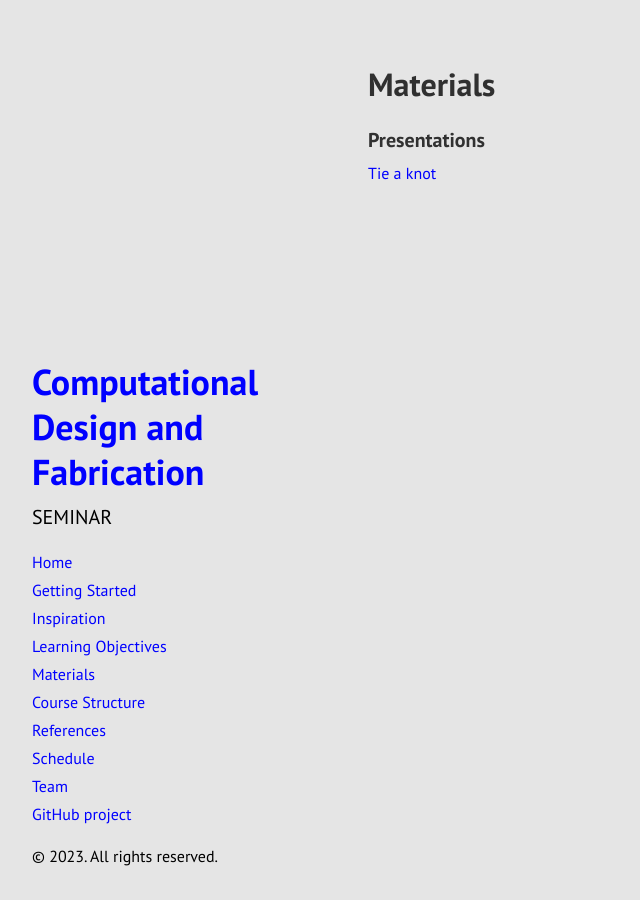
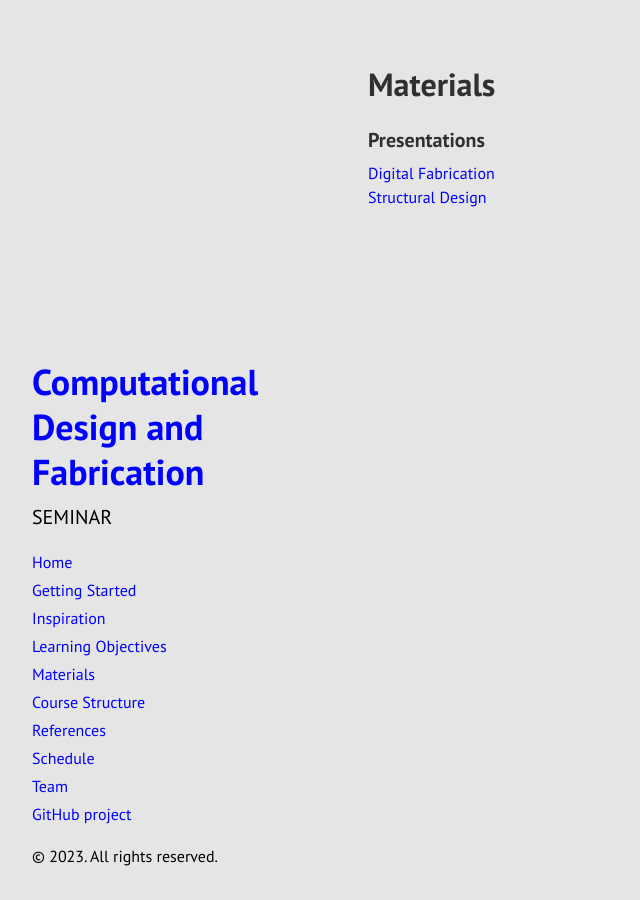
Before and after one commit to jckenny59/cdf_2023, a Jekyll site: the page built from docs/materials.md, in a window 1280 px wide. Shown: the whole page, without its empty margins (0-640 px from the left). Built offline with Jekyll 4.4.1, drawn with Linux system fonts in a browser that asks for light colours; Markdown is read by kramdown in place of the engine named in the settings.

Commit message:
Update materials.md

```diff
--- a/docs/materials.md
+++ b/docs/materials.md
@@ -4,4 +4,6 @@
 ---
 ### Presentations
 
-[Tie a knot](https://augmentedfabricationlab.github.io/cdf_2023/materials/pdfs/230505_CDF_StructuralDesign_PDAcunto.pdf)
+[Digital Fabrication](https://github.com/augmentedfabricationlab/cdf_2023/blob/master/docs/pdfs/230509_CDF_DigitalFabrication_KDoerfler.pdf)
+<br />
+[Structural Design](https://github.com/augmentedfabricationlab/cdf_2023/blob/master/docs/pdfs/230505_CDF_StructuralDesign_PDAcunto.pdf)
```
